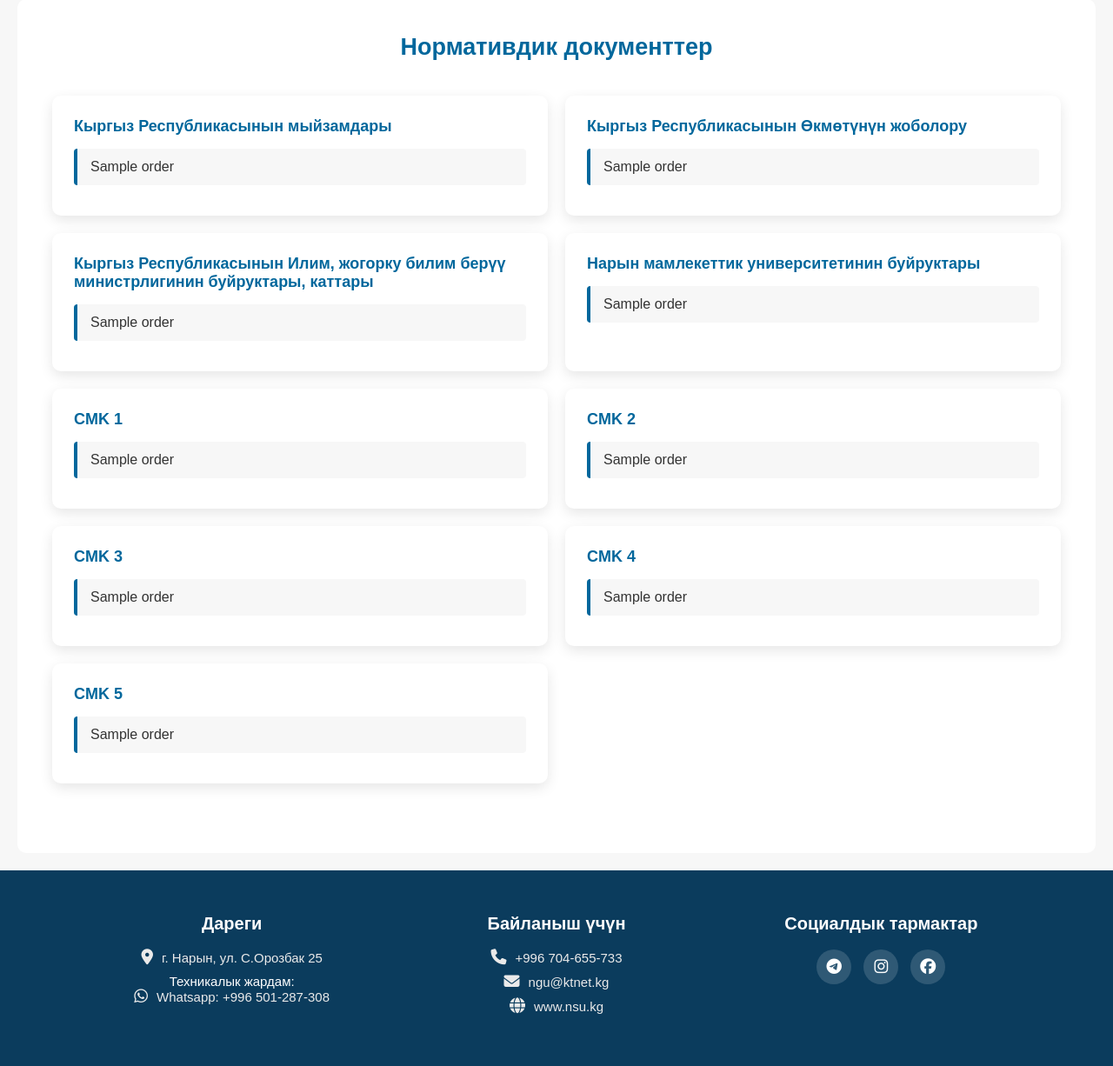
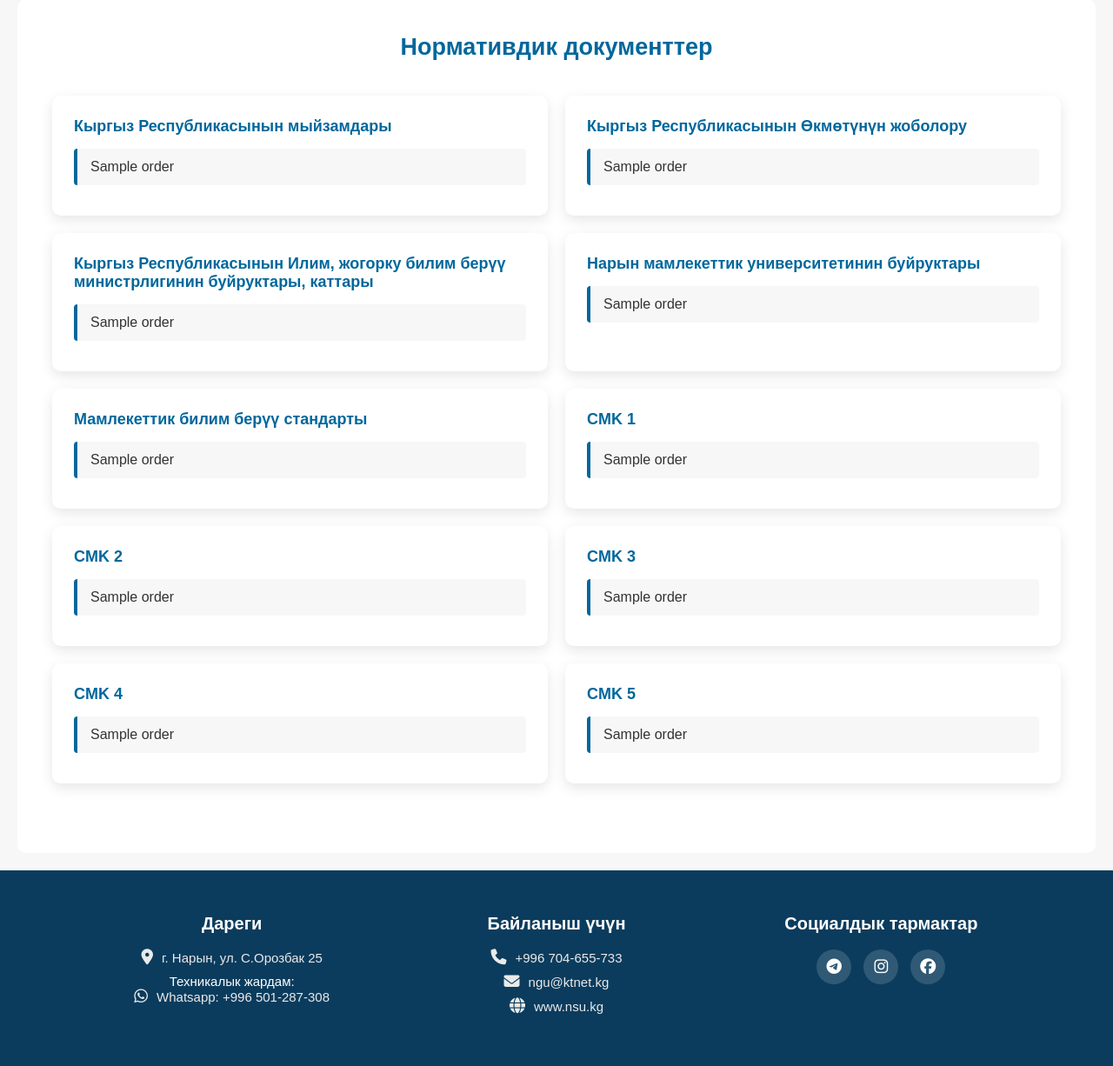
Before and after one commit to Kamchybek2004/acr, a Django app: template core/templates/core/document.html in a window 1280 px wide. Shown: the part 649-1875 px from the top of the page at 87% size. Run offline with Django 5.2, Linux system fonts and the light colour scheme; the template is opened without the code that fills it: most values are stand-ins (such as "Sample title", 1, 10 or a date in 2020).

Commit message:
Добавлен карточка государственный образовательный стандарт

```diff
--- a/core/models.py
+++ b/core/models.py
@@ -182,6 +182,7 @@ class Order(models.Model):
         ('gov_resolution', 'Кыргыз Республикасынын Өкмөтүнүн жоболору'),
         ('ministry_orders', 'Кыргыз Республикасынын Илим, жогорку билим берүү министрлигинин буйруктары'),
         ('nsu_orders', 'Нарын мамлекеттик университетинин буйруктары'),
+        ('gos', 'ГОС'),
         ('smk1', 'CMK 1'),
         ('smk2', 'CMK 2'),
         ('smk3', 'CMK 3'),
--- a/core/templates/core/document.html
+++ b/core/templates/core/document.html
@@ -65,6 +65,18 @@
                 {% endfor %}
             </div>
 
+            <!-- ГОС -->
+            <div class="order">
+                <h2>Мамлекеттик билим берүү стандарты</h2>
+                <div class="resolution-block">
+                    {% for order in categories.gos %}
+                        <a href="{{ order.file.url }}" target="_blank">{{ order.title }}</a>
+                    {% empty %}
+                        <p>Документтер жок.</p>
+                    {% endfor %}
+                </div>
+            </div>
+
             <!-- CMK 1 -->
             <div class="order">
                 <h2>CMK 1</h2>
--- a/core/views.py
+++ b/core/views.py
@@ -46,6 +46,7 @@ def document(request):
         'gov_resolution': orders.filter(category='gov_resolution'),
         'ministry_orders': orders.filter(category='ministry_orders'),
         'nsu_orders': orders.filter(category='nsu_orders'),
+        'gos': oreders.filter(category='gos'),
         'smk1': orders.filter(category='smk1'),
         'smk2': orders.filter(category='smk2'),
         'smk3': orders.filter(category='smk3'),
```
